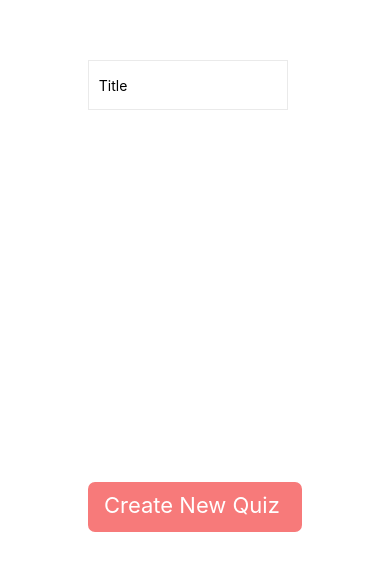
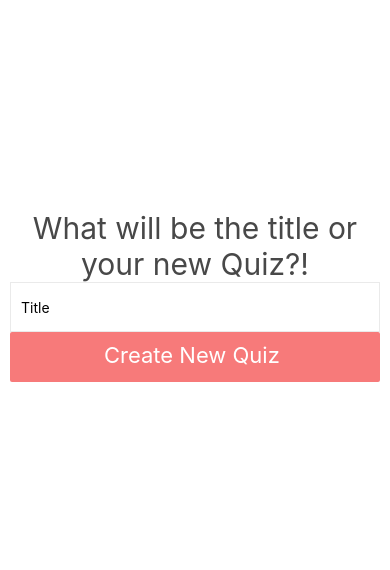
Before and after one commit to SamirMarin/FlashCards, a React Native app: screen / in a window 390 px wide. Shown: the part 126-696 px from the top of the page. Built offline with nearby package versions, Linux system fonts and the light colour scheme.

Commit message:
Give CreateView text Differentiate ios and android button Give keyboardavoidview

```diff
--- a/components/CreateQuiz.js
+++ b/components/CreateQuiz.js
@@ -5,8 +5,12 @@ import {
   View,
   TextInput,
   TouchableOpacity,
+  Platform,
+  KeyboardAvoidingView,
+  Keyboard,
+  TouchableWithoutFeedback,
 } from 'react-native'
-import { lightGray, lightRed } from '../utils/colors'
+import { lightGray, lightRed, black } from '../utils/colors'
 
 class CreateQuiz extends Component {
   state = {
@@ -24,19 +28,24 @@ class CreateQuiz extends Component {
   render() {
     const { title } = this.state
     return (
+      <KeyboardAvoidingView behavior='padding'>
+        <TouchableWithoutFeedback onPress={Keyboard.dismiss} accessible={false}>
           <View style={styles.container}>
+            <Text style={styles.text}>What will be the title or your new Quiz?!</Text>
             <TextInput
               style={styles.textinput}
               onChangeText={this.handleTitleTextChange}
               placeholder={"Title"}
             />
             <TouchableOpacity
-          style={styles.submitBtn}
+              style={Platform.OS === 'ios' ? styles.submitBtn : styles.androidSubmitBtn}
               onPress={this.handleSubmit}
             >
               <Text style={styles.submitBtnText}> Create New Quiz  </Text>
             </TouchableOpacity>
           </View>
+        </TouchableWithoutFeedback>
+      </KeyboardAvoidingView>
     );
   }
 }
@@ -45,9 +54,10 @@ const styles = StyleSheet.create({
   container: {
     flex: 1,
     justifyContent: 'space-around',
+    paddingLeft: Platform.OS === 'ios' ? 0 : 10,
+    paddingRight: Platform.OS === 'ios' ? 0 : 10,
   },
   textinput: {
-    width: 200,
     height: 50,
     padding: 10,
     borderWidth: 1,
@@ -65,13 +75,18 @@ const styles = StyleSheet.create({
     backgroundColor: lightRed,
     padding: 10,
     borderRadius: 2,
-    height: 70,
+    height: 50,
   },
   submitBtnText: {
     color: 'white',
     fontSize: 22,
     textAlign: 'center',
   },
+  text: {
+    color: black,
+    fontSize: 30,
+    textAlign: 'center',
+  }
 })
 
 export default CreateQuiz
--- a/utils/colors.js
+++ b/utils/colors.js
@@ -1,2 +1,3 @@
 export const lightRed = '#f77a7a'
 export const lightGray = '#eaeaea'
+export const black = '#484848'
```
Lines whose indentation alone changed are shown as unchanged.
